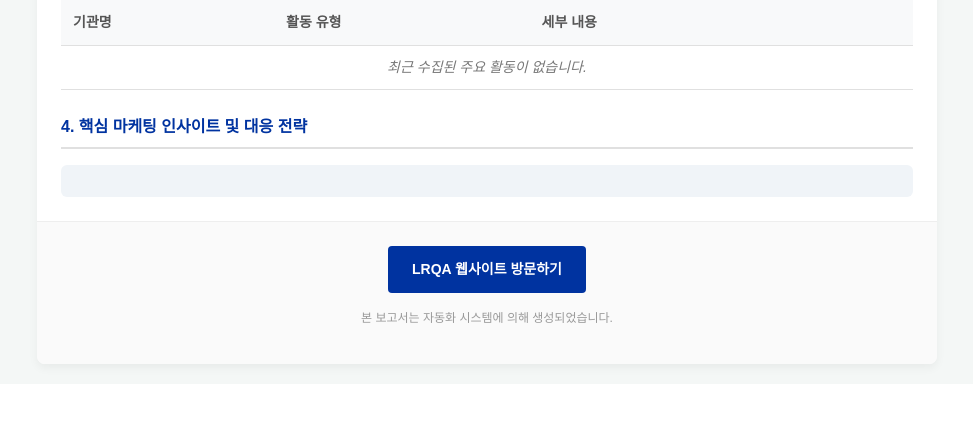
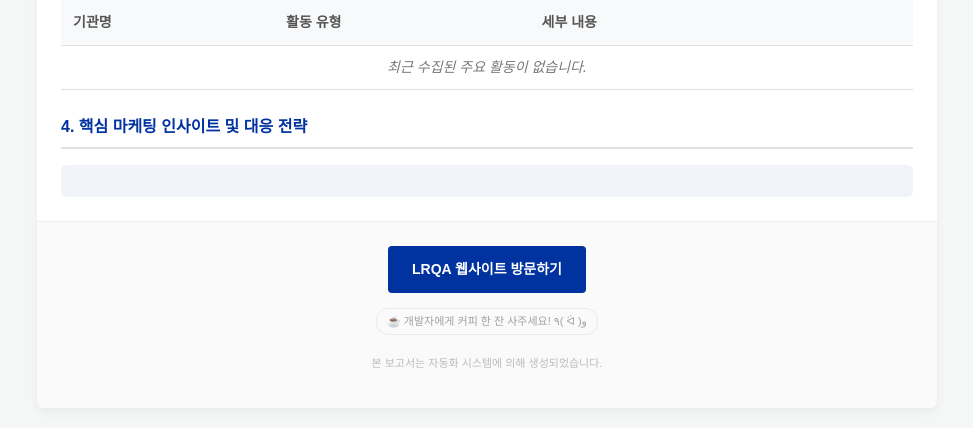
Before and after one commit to neod00/lrqa-competitor-analysis, a Python web app: template templates/email_template.html in a window 1280 px wide. Shown: the part 562-990 px from the top of the page, without its empty margins (153-1126 px from the left). Before the commit the page ends 935 px from the top, so only its background shows below. Run offline with Jinja, Linux system fonts and the light colour scheme; the template is opened without the code that fills it, so the values that code supplies are empty.

Commit message:
Add files via upload

```diff
--- a/templates/email_template.html
+++ b/templates/email_template.html
@@ -243,7 +243,14 @@
 
         <div class="footer">
             <a href="https://www.lrqa.com/ko-kr/" class="btn">LRQA 웹사이트 방문하기</a>
-            <p style="font-size: 12px; color: #999; margin-top: 16px;">본 보고서는 자동화 시스템에 의해 생성되었습니다.</p>
+
+            <div style="margin-top: 14px;">
+                <a href="https://litt.ly/open.brain" target="_blank" style="display: inline-block; font-size: 11px; color: #a0a0a0; text-decoration: none; border: 1px solid #eaeaea; padding: 4px 10px; border-radius: 12px; background-color: transparent;">
+                    ☕ 개발자에게 커피 한 잔 사주세요! ٩( ᐛ )و
+                </a>
+            </div>
+
+            <p style="font-size: 11px; color: #bbb; margin-top: 20px;">본 보고서는 자동화 시스템에 의해 생성되었습니다.</p>
         </div>
     </div>
 </body>
```
